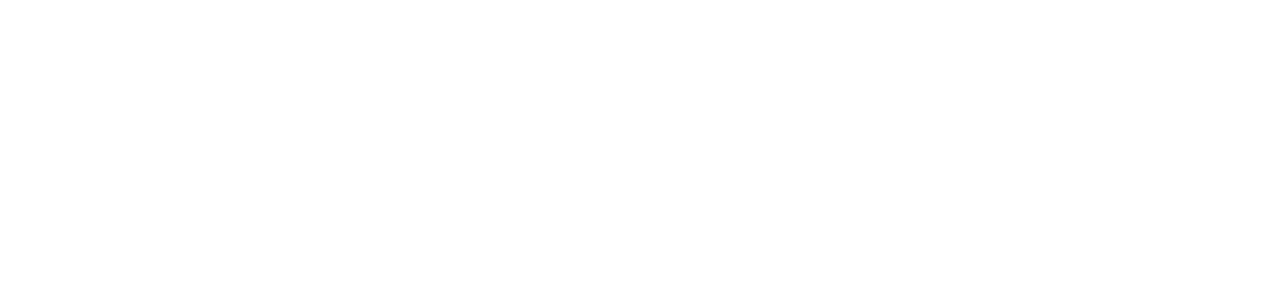
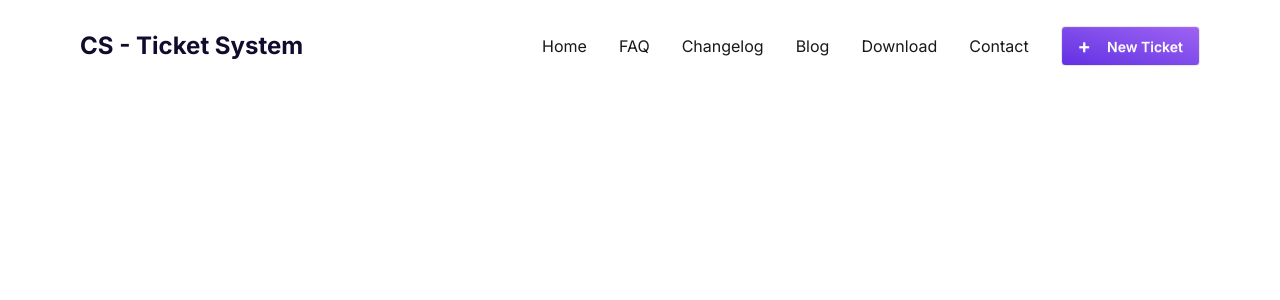
Before and after one commit to muhammad-tamim/web-project-21, a React (Vite) app: page / in a window 1280 px wide. Shown: the top 300 px of the page. Built offline with nearby package versions, Linux system fonts and the light colour scheme.

Commit message:
feat: add navbar

```diff
--- a/package.json
+++ b/package.json
@@ -11,7 +11,8 @@
   },
   "dependencies": {
     "react": "^19.1.1",
-    "react-dom": "^19.1.1"
+    "react-dom": "^19.1.1",
+    "react-icons": "^5.5.0"
   },
   "devDependencies": {
     "@eslint/js": "^9.36.0",
--- a/src/App.jsx
+++ b/src/App.jsx
@@ -1,9 +1,10 @@
 import React from 'react';
+import Navbar from './components/Navbar/Navbar';
 
 const App = () => {
   return (
     <div className='max-w-[1920px] mx-auto'>
-
+      <Navbar></Navbar>
     </div>
   );
 };
--- /dev/null
+++ b/src/components/Navbar/Navbar.jsx
@@ -0,0 +1,50 @@
+import React from 'react';
+import { CiMenuFries } from 'react-icons/ci';
+import { ImCross } from 'react-icons/im';
+
+const Navbar = () => {
+    const navItem = [
+        { id: 1, name: "Home" },
+        { id: 2, name: "FAQ" },
+        { id: 3, name: "Changelog" },
+        { id: 4, name: "Blog" },
+        { id: 5, name: "Download" },
+        { id: 6, name: "Contact" }
+    ]
+
+    return (
+        <div className='py-[26px] px-5 md:px-10  xl:px-20 flex justify-between items-center'>
+            <div>
+                <h1 className='text-[#130B2D] font-bold md:text-2xl'>CS - Ticket System</h1>
+            </div>
+            <div className='flex gap-8 items-center'>
+                <ul className='hidden lg:flex gap-8'>
+                    {navItem.map((item) => <li key={item.id}><a href="#">{item.name}</a></li>)}
+                </ul>
+                <div><button className='hidden lg:flex btn bg-linear-to-bl from-[#9F62F2] to-[#632EE3] text-white font-semibold'><span className='pr-2.5 text-xl'>+</span> New Ticket</button></div>
+
+                {/* drawer for mobile device */}
+                <div className="drawer drawer-end lg:hidden">
+                    <input id="my-drawer-4" type="checkbox" className="drawer-toggle" />
+                    <div className="drawer-content">
+                        {/* Page content here */}
+                        <label htmlFor="my-drawer-4" className="drawer-button btn btn-circle"><CiMenuFries /></label>
+                    </div>
+                    <div className="drawer-side">
+                        <label htmlFor="my-drawer-4" aria-label="close sidebar" className="drawer-overlay"></label>
+                        <ul className="relative menu bg-base-200 text-base-content min-h-full w-64 p-4">
+                            {/* Sidebar content here */}
+                            <label htmlFor="my-drawer-4" className=" drawer-button btn btn-circle absolute right-2"><ImCross className='text-gray-400 font-normal' /></label>
+                            <ul className='mt-12'>
+                                {navItem.map((item) => <li key={item.id}><a href="#">{item.name}</a></li>)}
+                            </ul>
+                            <div><button className='mt-4 btn bg-linear-to-bl from-[#9F62F2] to-[#632EE3] text-white font-semibold'><span className='pr-2.5 text-xl'>+</span> New Ticket</button></div>
+                        </ul>
+                    </div>
+                </div>
+            </div>
+        </div>
+    );
+};
+
+export default Navbar;
```
Also changed, not shown: 1 other file (tests, documents, lock files or other folders).
